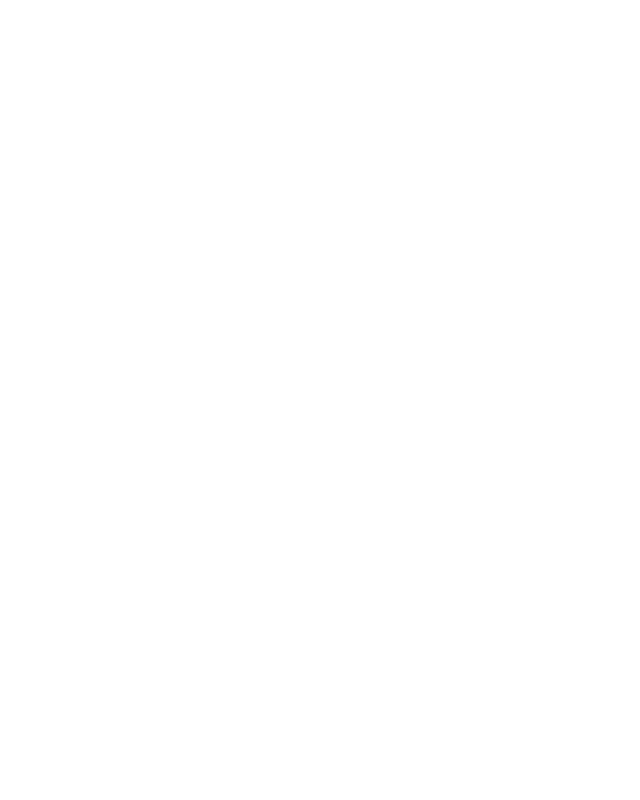
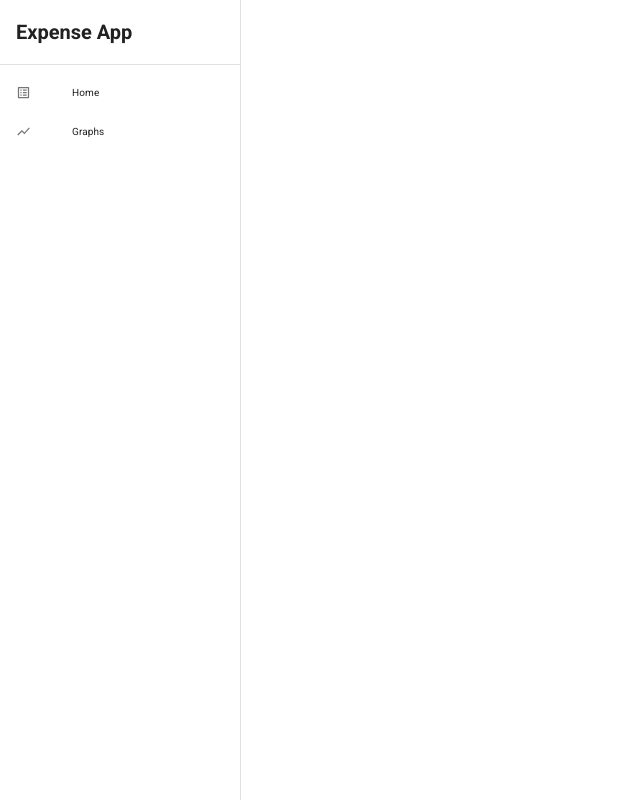
Before and after one commit to datasapiens/expense-app, a React (Create React App) app: page / in a window 1280 px wide. Before the commit this address had no page. Shown: the whole page, without its empty margins (0-640 px from the left). Built offline with nearby package versions, Linux system fonts and the light colour scheme.

Commit message:
develop: add sidebar

```diff
--- a/package.json
+++ b/package.json
@@ -3,6 +3,8 @@
   "version": "0.1.0",
   "private": true,
   "dependencies": {
+    "@material-ui/core": "^4.12.4",
+    "@material-ui/icons": "^4.11.3",
     "@types/node": "^16.7.13",
     "@types/react": "^18.0.0",
     "@types/react-dom": "^18.0.0",
--- a/public/index.html
+++ b/public/index.html
@@ -3,18 +3,19 @@
   <head>
     <meta charset="utf-8" />
     <link rel="icon" href="%PUBLIC_URL%/favicon.ico" />
-    <meta name="viewport" content="width=device-width, initial-scale=1" />
+    <meta
+      name="viewport"
+      content="minimum-scale=1, initial-scale=1, width=device-width"
+    />
     <meta name="theme-color" content="#000000" />
     <meta
       name="description"
       content="Web site created using create-react-app"
     />
-    <link rel="apple-touch-icon" href="%PUBLIC_URL%/logo192.png" />
-    <!--
-      manifest.json provides metadata used when your web app is installed on a
-      user's mobile device or desktop. See https://developers.google.com/web/fundamentals/web-app-manifest/
-    -->
-    <link rel="manifest" href="%PUBLIC_URL%/manifest.json" />
+
+    <link rel="stylesheet" href="https://fonts.googleapis.com/css?family=Roboto:300,400,500,700&display=swap" />
+    <link rel="stylesheet" href="https://fonts.googleapis.com/icon?family=Material+Icons" />
+
     <!--
       Notice the use of %PUBLIC_URL% in the tags above.
       It will be replaced with the URL of the `public` folder during the build.
@@ -24,7 +25,7 @@
       work correctly both with client-side routing and a non-root public URL.
       Learn how to configure a non-root public URL by running `npm run build`.
     -->
-    <title>React App</title>
+    <title>Expense App</title>
   </head>
   <body>
     <noscript>You need to enable JavaScript to run this app.</noscript>
--- a/src/App/Routes/index.tsx
+++ b/src/App/AppRoutes/index.tsx
@@ -3,8 +3,9 @@ import { Route, Routes } from 'react-router-dom'
 import { GRAPHS_ROUTE, HOME_ROUTE, INDEX_ROUTE } from 'src/constants/routes'
 import Graphs from 'src/views/Graphs'
 import Home from 'src/views/Home'
+import Layout from 'src/App/Layout'
 
-const Layout: FC = () => {
+const AppRoutes: FC = () => {
     return (
         <Routes>
             <Route element={<Layout />} path={INDEX_ROUTE}>
@@ -15,4 +16,4 @@ const Layout: FC = () => {
     )
 }
 
-export default Layout
+export default AppRoutes
--- /dev/null
+++ b/src/App/Layout/Sidebar/Sidebar.module.scss
@@ -0,0 +1,23 @@
+@import 'src/styles/variables.scss';
+
+.drawer {
+    width: $drawer-width;
+}
+
+.title {
+    font-size: 2rem;
+    font-weight: bold;
+    height: 6.4rem;
+    font-family: 'Roboto';
+    display: flex;
+    align-items: center;
+    padding-left: 1.6rem;
+    width: 20rem;
+}
+
+.link {
+    display: flex;
+    align-items: center;
+    cursor: pointer;
+    transition: all 0.2s ease-in-out;
+}
--- /dev/null
+++ b/src/App/Layout/Sidebar/index.tsx
@@ -0,0 +1,43 @@
+import React, { FC } from 'react'
+import Drawer from '@material-ui/core/Drawer'
+import List from '@material-ui/core/List'
+import Divider from '@material-ui/core/Divider'
+import ListItem from '@material-ui/core/ListItem'
+import ListItemIcon from '@material-ui/core/ListItemIcon'
+import ListItemText from '@material-ui/core/ListItemText'
+import ListAltIcon from '@material-ui/icons/ListAlt'
+import ShowChartIcon from '@material-ui/icons/ShowChart'
+import { Link } from 'react-router-dom'
+import { GRAPHS_ROUTE, HOME_ROUTE } from 'src/constants/routes'
+import styles from './Sidebar.module.scss'
+
+const Sidebar: FC = () => {
+    return (
+        <Drawer anchor="left" variant="permanent">
+            <div className={styles.drawer}>
+                <div className={styles.title}>Expense App</div>
+                <Divider />
+                <List>
+                    <ListItem>
+                        <Link className={styles.link} to={HOME_ROUTE}>
+                            <ListItemIcon>
+                                <ListAltIcon />
+                            </ListItemIcon>
+                            <ListItemText primary="Home" />
+                        </Link>
+                    </ListItem>
+                    <ListItem>
+                        <Link className={styles.link} to={GRAPHS_ROUTE}>
+                            <ListItemIcon>
+                                <ShowChartIcon />
+                            </ListItemIcon>
+                            <ListItemText primary="Graphs" />
+                        </Link>
+                    </ListItem>
+                </List>
+            </div>
+        </Drawer>
+    )
+}
+
+export default Sidebar
--- a/src/App/Layout/index.tsx
+++ b/src/App/Layout/index.tsx
@@ -1,10 +1,15 @@
 import { FC } from 'react'
 import { Outlet } from 'react-router-dom'
+import Sidebar from './Sidebar'
+
 // TODO:
 const Layout: FC = () => {
     return (
-        <div>
-            <Outlet />
+        <div className="layout">
+            <Sidebar />
+            <div>
+                <Outlet />
+            </div>
         </div>
     )
 }
--- a/src/App/index.tsx
+++ b/src/App/index.tsx
@@ -1,8 +1,8 @@
 import { FC } from 'react'
-import { Routes } from 'react-router-dom'
+import AppRoutes from './AppRoutes'
 
 const App: FC = () => {
-    return <Routes />
+    return <AppRoutes />
 }
 
 export default App
--- /dev/null
+++ b/src/styles/variables.scss
@@ -0,0 +1 @@
+$drawer-width: 24rem;
--- a/tsconfig.json
+++ b/tsconfig.json
@@ -22,8 +22,7 @@
     "jsx": "react-jsx"
   },
   "include": [
-    "src",
-    "public"
+    "src"
   ],
   "exclude": [
     "node_modules"
```
Also changed, not shown: 1 other file (tests, documents, lock files or other folders).
